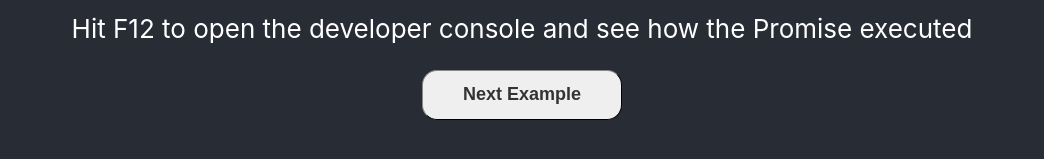
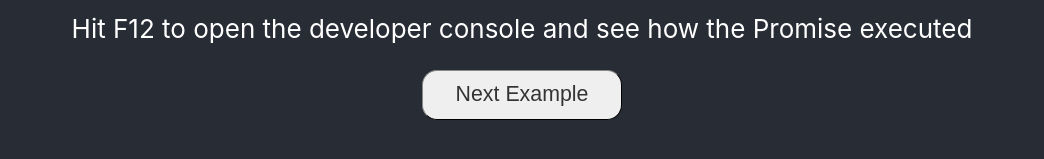
Before and after one commit to Wolven531/promise-tests, a React (Create React App) app: page / in a window 1280 px wide. Shown: the part 466-625 px from the top of the page, without its empty margins (118-1162 px from the left). Built offline with nearby package versions, Linux system fonts and the light colour scheme.

Commit message:
Move buttons tyling to CSS; add animation

```diff
--- a/src/App.css
+++ b/src/App.css
@@ -23,6 +23,27 @@
 	color: #61dafb;
 }
 
+.app .btn-change-example {
+	border-color: #333;
+	border-radius: 15px;
+	border-width: 1px;
+	color: #333;
+	font-size: 16pt;
+	font-weight: normal;
+	height: 50px;
+	padding: 5px;
+	transition: all;
+	transition-delay: 0;
+	transition-duration: .5s;
+	width: 200px;
+}
+
+.app .btn-change-example:hover {
+	background-color: #61dafb;
+	font-size: 18pt;
+	font-weight: bold;
+}
+
 @keyframes app-logo-spin {
 	from {
 		transform: rotate(0deg);
--- a/src/App.tsx
+++ b/src/App.tsx
@@ -50,17 +50,7 @@ const App: FC<any> = () => {
 
 	return (
 		<SimpleAppContent pageTitle={'App (Example - using native Promises)'}>
-			<button style={{
-					borderColor: '#333',
-					borderRadius: 15,
-					borderWidth: 1,
-					color: '#333',
-					fontSize: 18,
-					fontWeight: 'bold',
-					height: 50,
-					padding: 5,
-					width: 200
-				}}
+			<button className="btn-change-example"
 				onClick={() => { setCurrentExampleIndex(oldIndex => (oldIndex + 1) % examples.length) }}
 				>
 				Next Example
```
